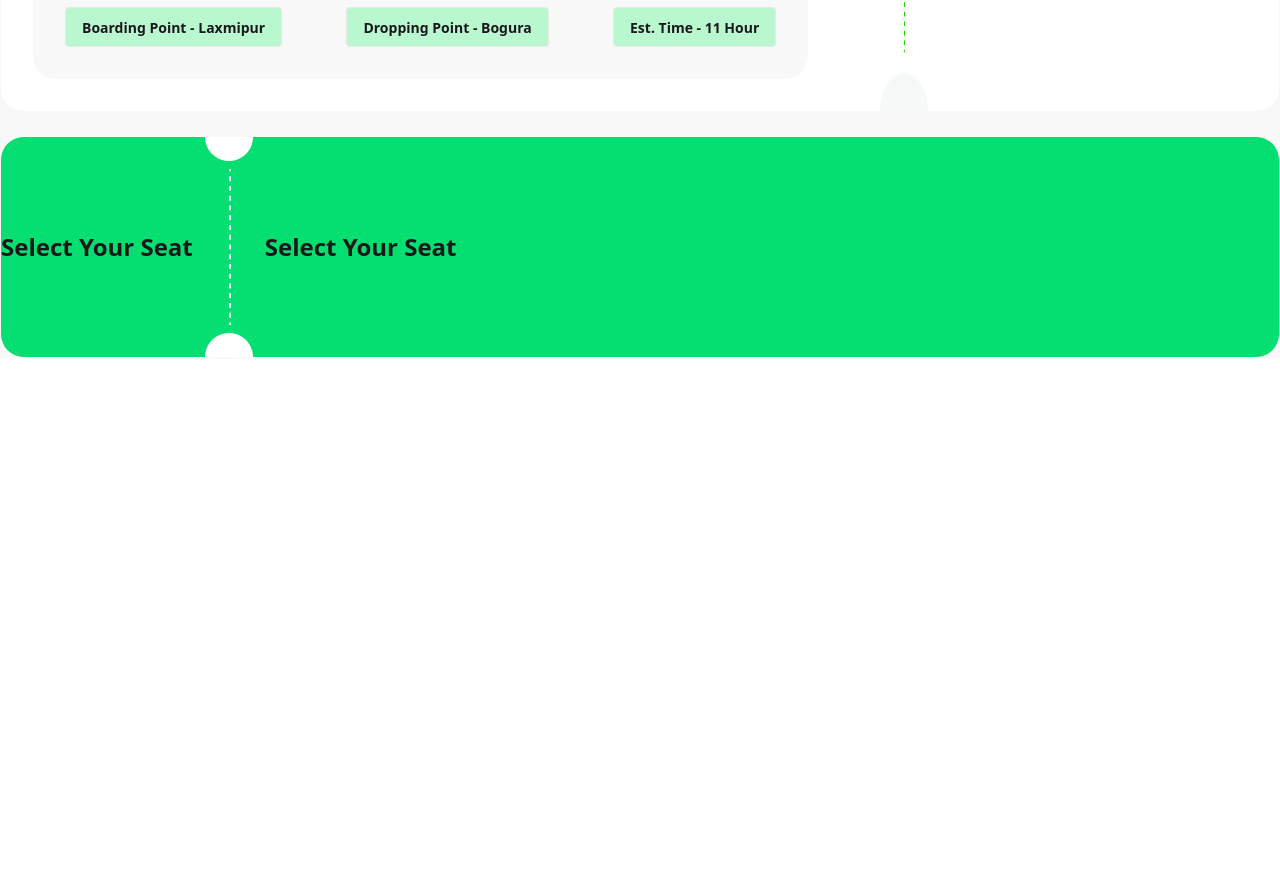
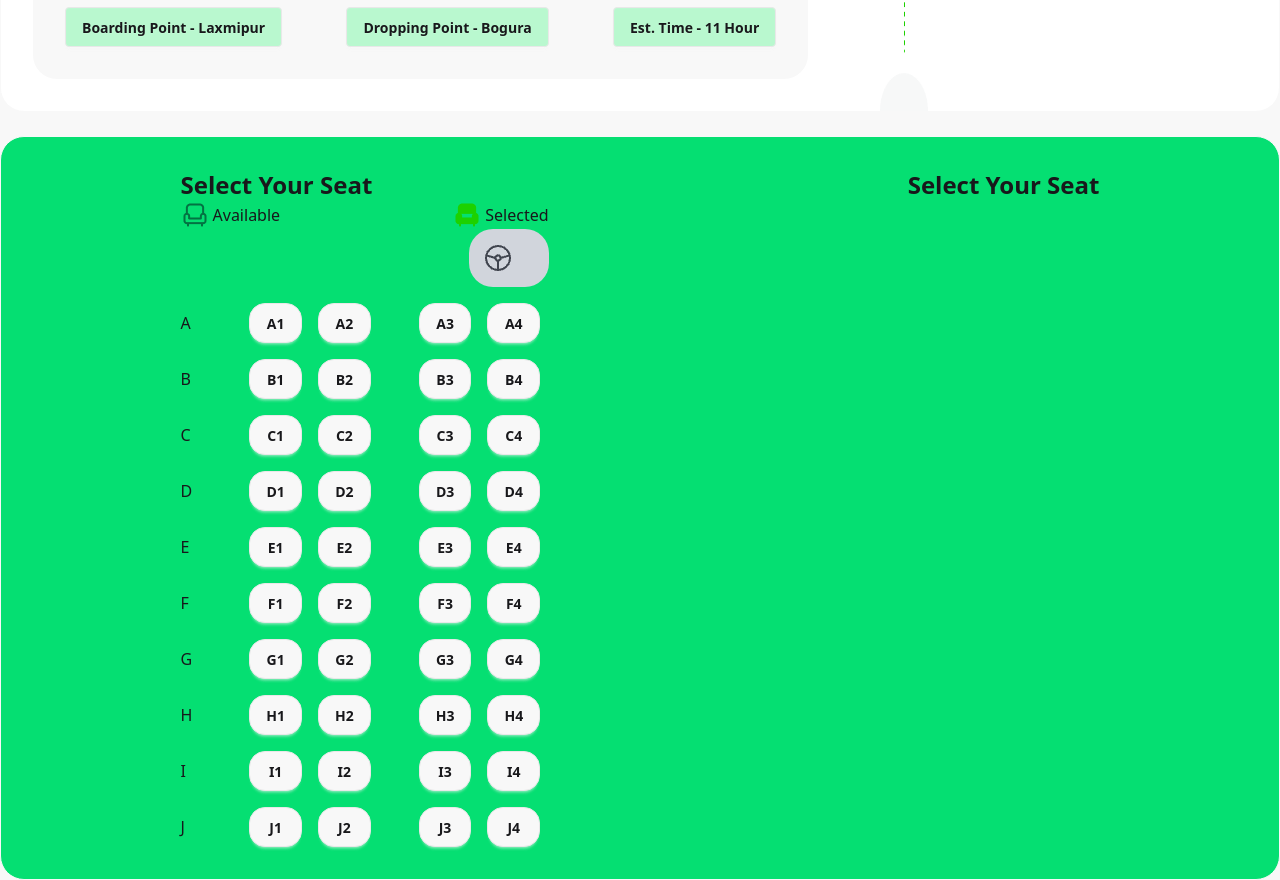
Before and after one commit to joymajumder23/JR-Travels, a website: page index.html in a window 1280 px wide. Shown: the part 1855-2735 px from the top of the page. Before the commit the page ends 2213 px from the top, so only its background shows below. Drawn offline with nearby package versions, Linux system fonts and the light colour scheme.

Commit message:
ticket seats plan added

```diff
--- a/index.html
+++ b/index.html
@@ -199,10 +199,86 @@
         <!-- Seats -->
         <div class="mt-6">
           <div class="card card-border bg-green-400 w-full rounded-3xl">
-            <div class="flex gap-3 items-center">
+            <div class="flex justify-around gap-16 p-8">
+              <div>
                 <h2 class="text-2xl font-semibold">Select Your Seat</h2>
-              <img class="w-12" src="./images/cupon-devider.png" alt="">
+                <div class="flex justify-between items-center">
+                  <div class="flex gap-1 items-center">
+                    <img src="./images/seat-gray.png" alt="">
+                    <p>Available</p>
+                  </div>
+                  <div class="flex gap-1 items-center">
+                    <img src="./images/seat-green-filled.png" alt="">
+                    <p>Selected</p>
+                  </div>
+                </div>
+
+                <div class="bg-gray-300 rounded-3xl p-4 mb-4 w-20  ml-72 flex">
+                  <img src="./images/Vector.png" alt="">
+                </div>
+
+                <div class="flex gap-12">
+                  <div class="grid grid-cols-3 gap-4 items-center">
+                    <div>A</div>
+                    <div id="a" class="btn bg-ash rounded-2xl p-4">A1</div>
+                    <div id="a" class="btn bg-ash rounded-2xl p-4">A2</div>
+                    <div>B</div>
+                    <div id="a" class="btn bg-ash rounded-2xl p-4">B1</div>
+                    <div id="a" class="btn bg-ash rounded-2xl p-4">B2</div>
+                    <div>C</div>
+                    <div id="a" class="btn bg-ash rounded-2xl p-4">C1</div>
+                    <div id="a" class="btn bg-ash rounded-2xl p-4">C2</div>
+                    <div>D</div>
+                    <div id="a" class="btn bg-ash rounded-2xl p-4">D1</div>
+                    <div id="a" class="btn bg-ash rounded-2xl p-4">D2</div>
+                    <div>E</div>
+                    <div id="a" class="btn bg-ash rounded-2xl p-4">E1</div>
+                    <div id="a" class="btn bg-ash rounded-2xl p-4">E2</div>
+                    <div>F</div>
+                    <div id="a" class="btn bg-ash rounded-2xl p-4">F1</div>
+                    <div id="a" class="btn bg-ash rounded-2xl p-4">F2</div>
+                    <div>G</div>
+                    <div id="a" class="btn bg-ash rounded-2xl p-4">G1</div>
+                    <div id="a" class="btn bg-ash rounded-2xl p-4">G2</div>
+                    <div>H</div>
+                    <div id="a" class="btn bg-ash rounded-2xl p-4">H1</div>
+                    <div id="a" class="btn bg-ash rounded-2xl p-4">H2</div>
+                    <div>I</div>
+                    <div id="a" class="btn bg-ash rounded-2xl p-4">I1</div>
+                    <div id="a" class="btn bg-ash rounded-2xl p-4">I2</div>
+                    <div>J</div>
+                    <div id="a" class="btn bg-ash rounded-2xl p-4">J1</div>
+                    <div id="a" class="btn bg-ash rounded-2xl p-4">J2</div>
+                  </div>
+                  <div class="grid grid-cols-2 gap-4">
+                    <div id="a" class="btn bg-ash rounded-2xl p-4">A3</div>
+                    <div id="a" class="btn bg-ash rounded-2xl p-4">A4</div>
+                    <div id="a" class="btn bg-ash rounded-2xl p-4">B3</div>
+                    <div id="a" class="btn bg-ash rounded-2xl p-4">B4</div>
+                    <div id="a" class="btn bg-ash rounded-2xl p-4">C3</div>
+                    <div id="a" class="btn bg-ash rounded-2xl p-4">C4</div>
+                    <div id="a" class="btn bg-ash rounded-2xl p-4">D3</div>
+                    <div id="a" class="btn bg-ash rounded-2xl p-4">D4</div>
+                    <div id="a" class="btn bg-ash rounded-2xl p-4">E3</div>
+                    <div id="a" class="btn bg-ash rounded-2xl p-4">E4</div>
+                    <div id="a" class="btn bg-ash rounded-2xl p-4">F3</div>
+                    <div id="a" class="btn bg-ash rounded-2xl p-4">F4</div>
+                    <div id="a" class="btn bg-ash rounded-2xl p-4">G3</div>
+                    <div id="a" class="btn bg-ash rounded-2xl p-4">G4</div>
+                    <div id="a" class="btn bg-ash rounded-2xl p-4">H3</div>
+                    <div id="a" class="btn bg-ash rounded-2xl p-4">H4</div>
+                    <div id="a" class="btn bg-ash rounded-2xl p-4">I3</div>
+                    <div id="a" class="btn bg-ash rounded-2xl p-4">I4</div>
+                    <div id="a" class="btn bg-ash rounded-2xl p-4">J3</div>
+                    <div id="a" class="btn bg-ash rounded-2xl p-4">J4</div>
+                  </div>
+
+                </div>
+              </div>
+              <!-- <img class="" src="./images/cupon-devider.png" alt="">  -->
+              <div>
                 <h2 class="text-2xl font-semibold">Select Your Seat</h2>
+              </div>
             </div>
           </div>
         </div>
```
Also changed, not shown: images/Vector.png (added). Lines whose indentation alone changed are shown as unchanged.
